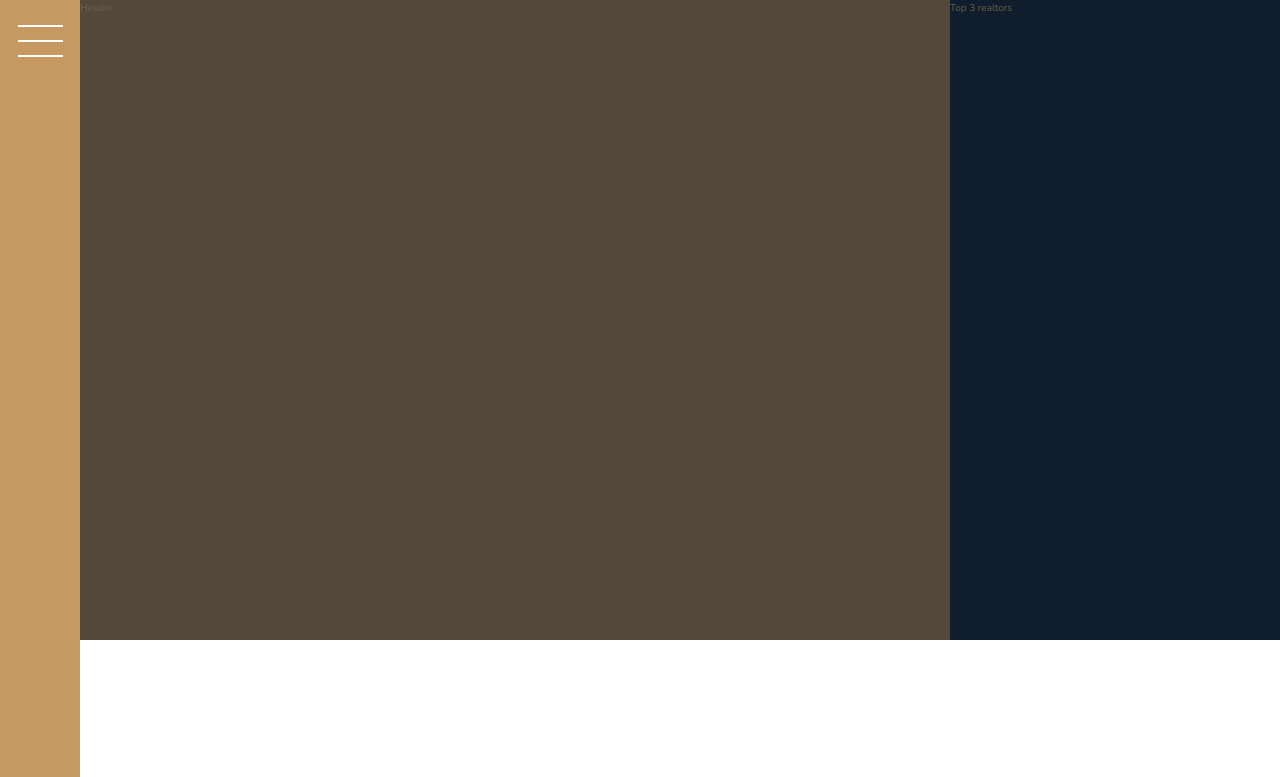
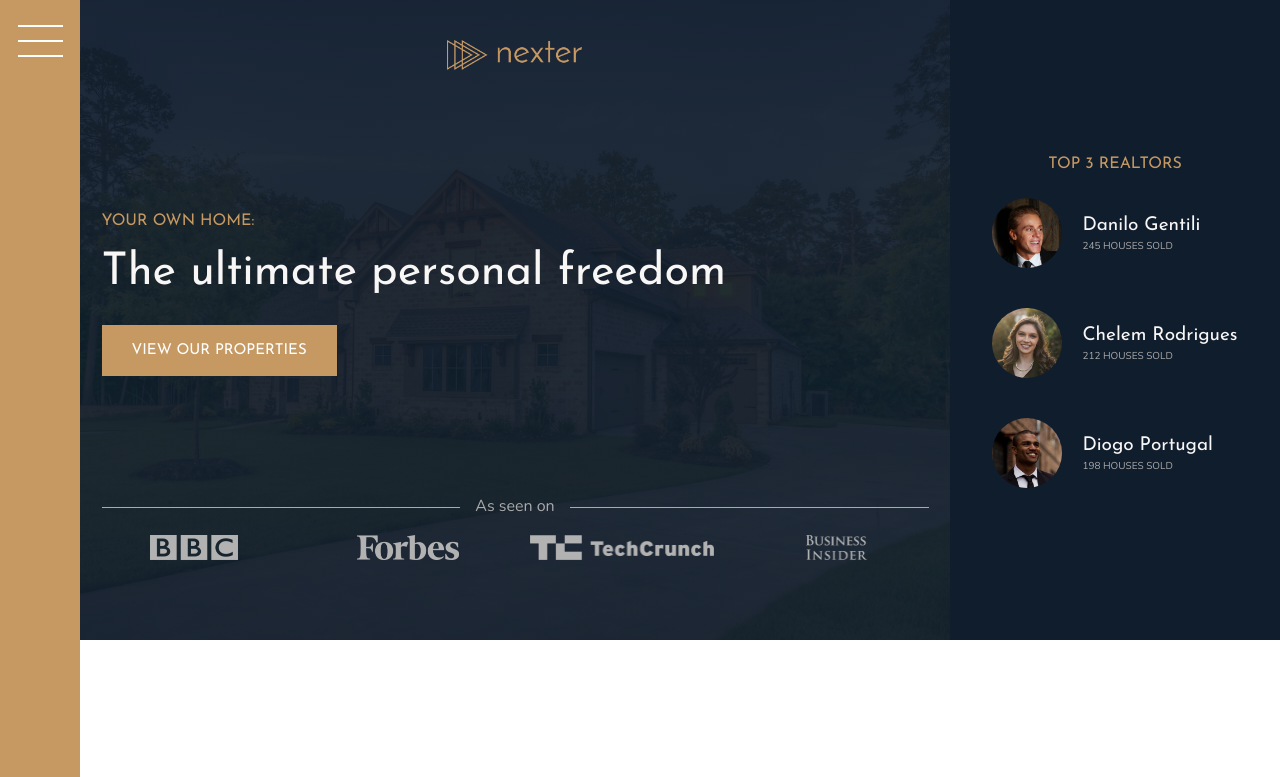
Before and after one commit to leandroreiz/css-saas-udemy, a website: page Nexter/index.html in a window 1280 px wide. Shown: the top 777 px of the page. Drawn offline with nearby package versions, Linux system fonts and the light colour scheme.

Commit message:
nexter project - header and realtors section

```diff
--- a/Nexter/index.html
+++ b/Nexter/index.html
@@ -19,9 +19,42 @@
       <button class="nav-btn"></button>
     </div>
 
-    <header class="header">Header</header>
+    <header class="header">
+      <img src="img/logo.png" alt="Logo" class="header__logo" />
+      <h3 class="heading-3">Your own home:</h3>
+      <h1 class="heading-1">The ultimate personal freedom</h1>
+      <button class="btn header__btn">View our properties</button>
+      <div class="header__seenon-text">As seen on</div>
+      <div class="header__seenon-logos">
+        <img src="img/logo-bbc.png" alt="Seen on BBC logo" />
+        <img src="img/logo-forbes.png" alt="Seen on Forbes logo" />
+        <img src="img/logo-techcrunch.png" alt="Seen on TechCrunch logo" />
+        <img src="img/logo-bi.png" alt="Seen on Business Insider logo" />
+      </div>
+    </header>
 
-    <div class="realtors">Top 3 realtors</div>
+    <div class="realtors">
+      <h3 class="heading-3">Top 3 Realtors</h3>
+      <div class="realtors__list">
+        <img src="img/realtor-1.jpeg" alt="Realtor 1" class="realtors__img" />
+        <div class="realtors__details">
+          <h4 class="heading-4 heading-4--light">Danilo Gentili</h4>
+          <p class="realtors__sold">245 houses sold</p>
+        </div>
+
+        <img src="img/realtor-2.jpeg" alt="Realtor 2" class="realtors__img" />
+        <div class="realtors__details">
+          <h4 class="heading-4 heading-4--light">Chelem Rodrigues</h4>
+          <p class="realtors__sold">212 houses sold</p>
+        </div>
+
+        <img src="img/realtor-3.jpeg" alt="Realtor 3" class="realtors__img" />
+        <div class="realtors__details">
+          <h4 class="heading-4 heading-4--light">Diogo Portugal</h4>
+          <p class="realtors__sold">198 houses sold</p>
+        </div>
+      </div>
+    </div>
 
     <section class="features">
       <div class="feature">
--- a/Nexter/sass/_header.scss
+++ b/Nexter/sass/_header.scss
@@ -1,4 +1,59 @@
 .header {
-  background-color: $color-grey-dark-1;
+  background-image: linear-gradient(
+      rgba($color-secondary, 0.93),
+      rgba($color-secondary, 0.93)
+    ),
+    url(../img/hero.jpeg);
+  background-size: cover;
+  background-position: center;
+  padding: 8rem;
+  padding-top: 4rem;
+
   grid-column: full-start / col-end 6;
+
+  display: grid;
+  grid-template-rows: 1fr min-content 6rem 1fr;
+  grid-template-columns: max-content;
+  justify-content: center;
+  row-gap: 1.5rem;
+
+  &__logo {
+    height: 3rem;
+    justify-self: center;
+  }
+
+  &__seenon-text {
+    display: grid;
+    grid-template-columns: 1fr max-content 1fr;
+    align-items: center;
+    column-gap: 1.5rem;
+
+    font-size: 1.6rem;
+    color: $color-grey-light-2;
+
+    &::before,
+    &::after {
+      content: "";
+      display: block;
+      height: 1px;
+      background-color: currentColor;
+    }
+  }
+
+  &__seenon-logos {
+    display: grid;
+    grid-template-columns: repeat(4, 1fr);
+    column-gap: 3rem;
+    justify-items: center;
+
+    img {
+      height: 2.5rem;
+      filter: brightness(70%);
+    }
+  }
+
+  &__btn {
+    align-self: start;
+    justify-self: start;
+  }
 }
--- a/Nexter/sass/_realtors.scss
+++ b/Nexter/sass/_realtors.scss
@@ -1,4 +1,31 @@
 .realtors {
   background-color: $color-secondary;
   grid-column: col-start 7 / full-end;
+  padding: 3rem;
+
+  display: grid;
+  align-content: center;
+  justify-content: center;
+  justify-items: center;
+  row-gap: 2rem;
+
+  &__list {
+    display: grid;
+    grid-template-columns: min-content max-content;
+    column-gap: 2rem;
+    row-gap: 5vh;
+    align-items: center;
+  }
+
+  &__img {
+    width: 7rem;
+    border-radius: 50%;
+    display: block;
+  }
+
+  &__sold {
+    text-transform: uppercase;
+    color: $color-grey-light-2;
+    margin-top: -3px;
+  }
 }
--- a/Nexter/sass/_typography.scss
+++ b/Nexter/sass/_typography.scss
@@ -5,6 +5,9 @@
 
 .heading-1 {
   @extend %heading;
+  font-size: 4.5rem;
+  color: $color-grey-light-1;
+  line-height: 1;
 }
 
 .heading-2 {
```
Also changed, not shown: Nexter/css/style.css, 1 other file.
